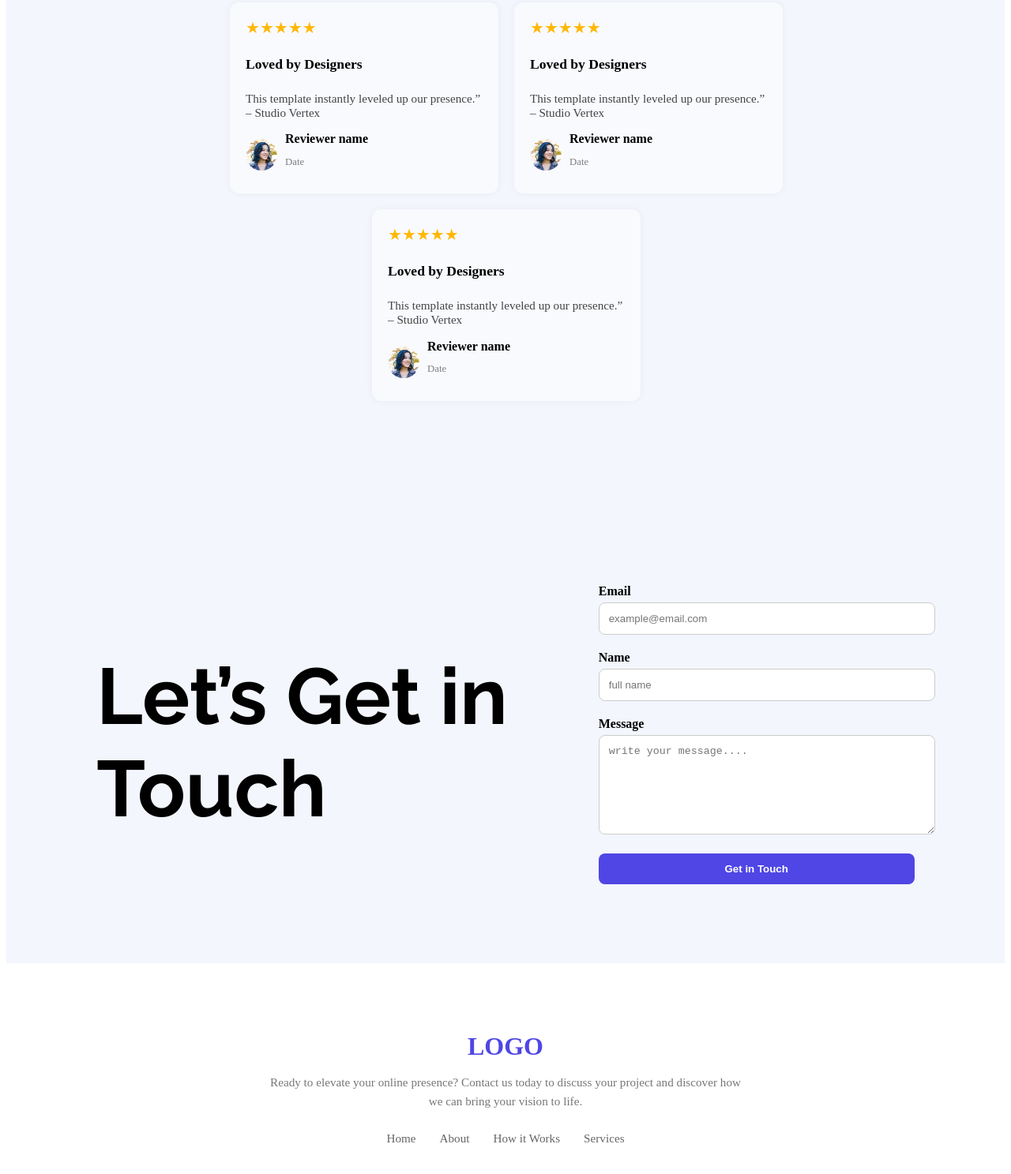
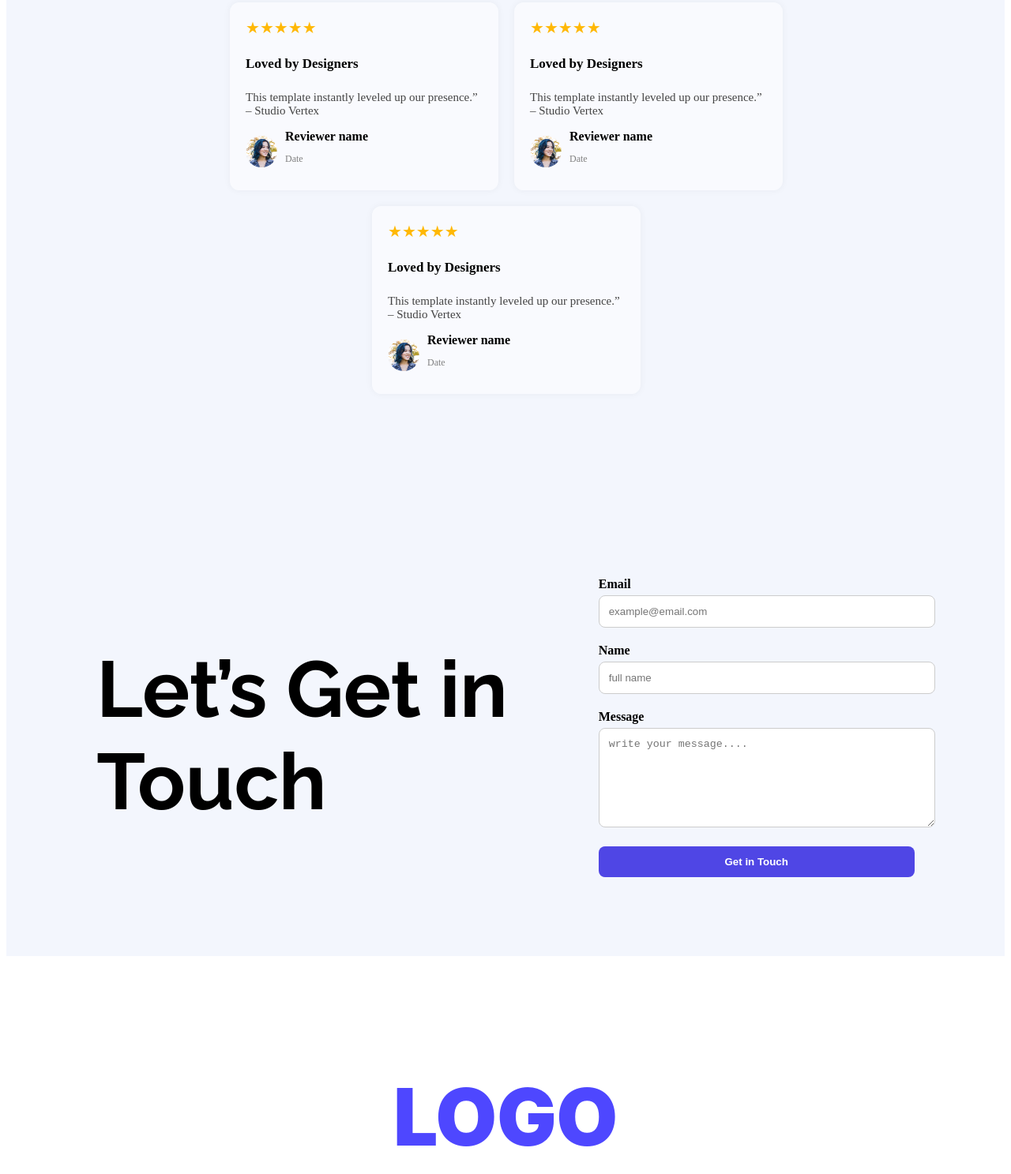
Before and after one commit to Riyan-khalashi/my-first-assingment, a plain HTML site: page flex.html in a window 1280 px wide. Shown: the part 2533-4020 px from the top of the page at 79% size. Drawn offline with Linux system fonts and the light colour scheme.

Commit message:
this is the last commit

```diff
--- a/styles.css
+++ b/styles.css
@@ -154,7 +154,7 @@ stat p {
   margin-left: 151px;
   margin-right: 149px;
   border-radius: 20px;
-  margin-bottom: 92.23px;
+  margin-bottom: 92px;
 }
 .testimonials h2 {
   font-size: 42px;
@@ -182,13 +182,13 @@ stat p {
 }
 
 .testimonial-card h3 {
-  font-size: 1.1rem;
+  font-size: 17px;
   font-weight: 600;
   margin-bottom: 24px;
 }
 
 .testimonial-card p {
-  font-size: 0.95rem;
+  font-size: 15px;
   color: #444;
 }
 
@@ -206,7 +206,7 @@ stat p {
 }
 
 .reviewer .date {
-  font-size: 0.8rem;
+  font-size: 12px;
   color: gray;
 }
 
@@ -278,9 +278,10 @@ stat p {
 }
 
 .footer-logo {
-  color: #4f46e5;
-  font-size: 2rem;
-  font-weight: 800;
+  font-family: 'Inter', sans-serif;
+  color: rgba(78, 71, 255, 1);
+  font-size:100px;
+  font-weight: 900;
   margin-bottom: 15px;
 }
 
@@ -288,7 +289,7 @@ stat p {
   max-width: 600px;
   margin: 0 auto 25px;
   color: #777;
-  font-size: 0.95rem;
+  font-size: 15px;
   line-height: 1.6;
 }
 
@@ -304,7 +305,7 @@ stat p {
   color: #666;
   text-decoration: none;
   font-weight: 500;
-  font-size: 0.95rem;
+  font-size: 15px;
   transition: color 0.3s ease;
 }
 
```
